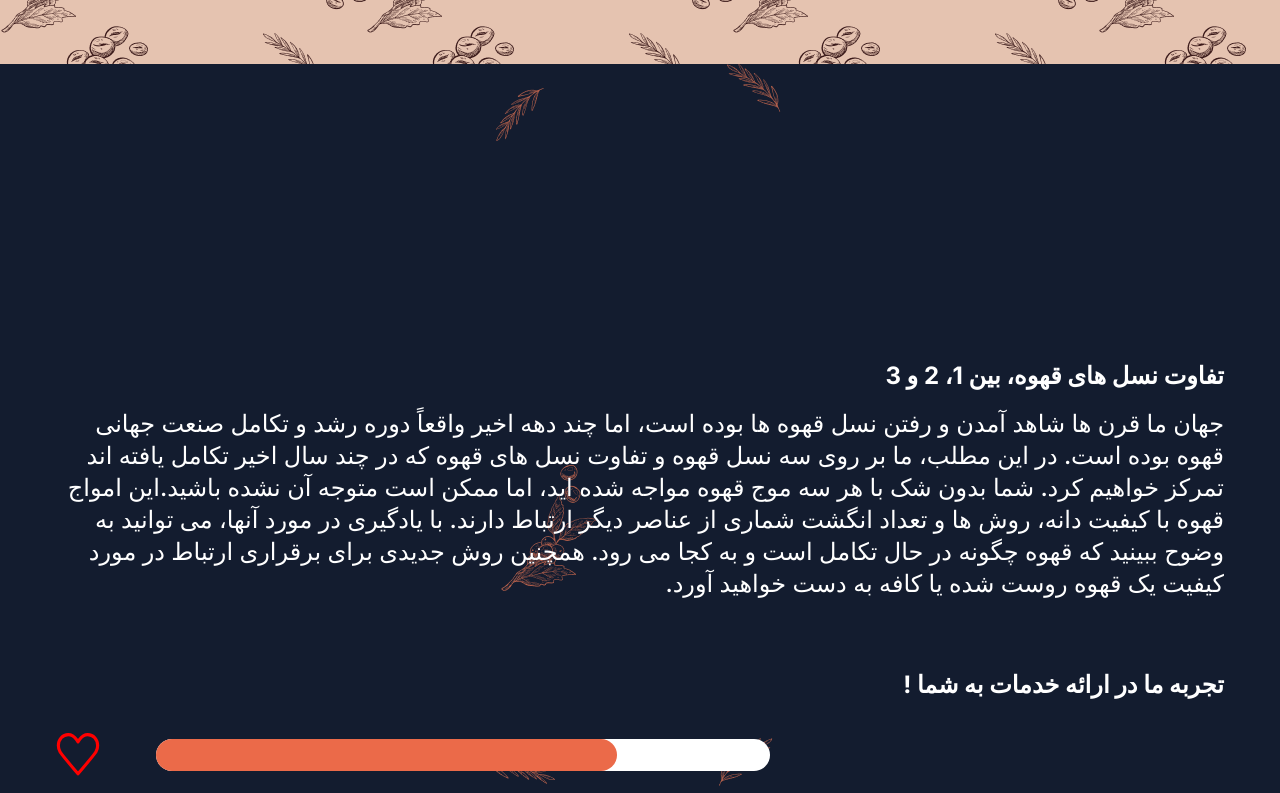
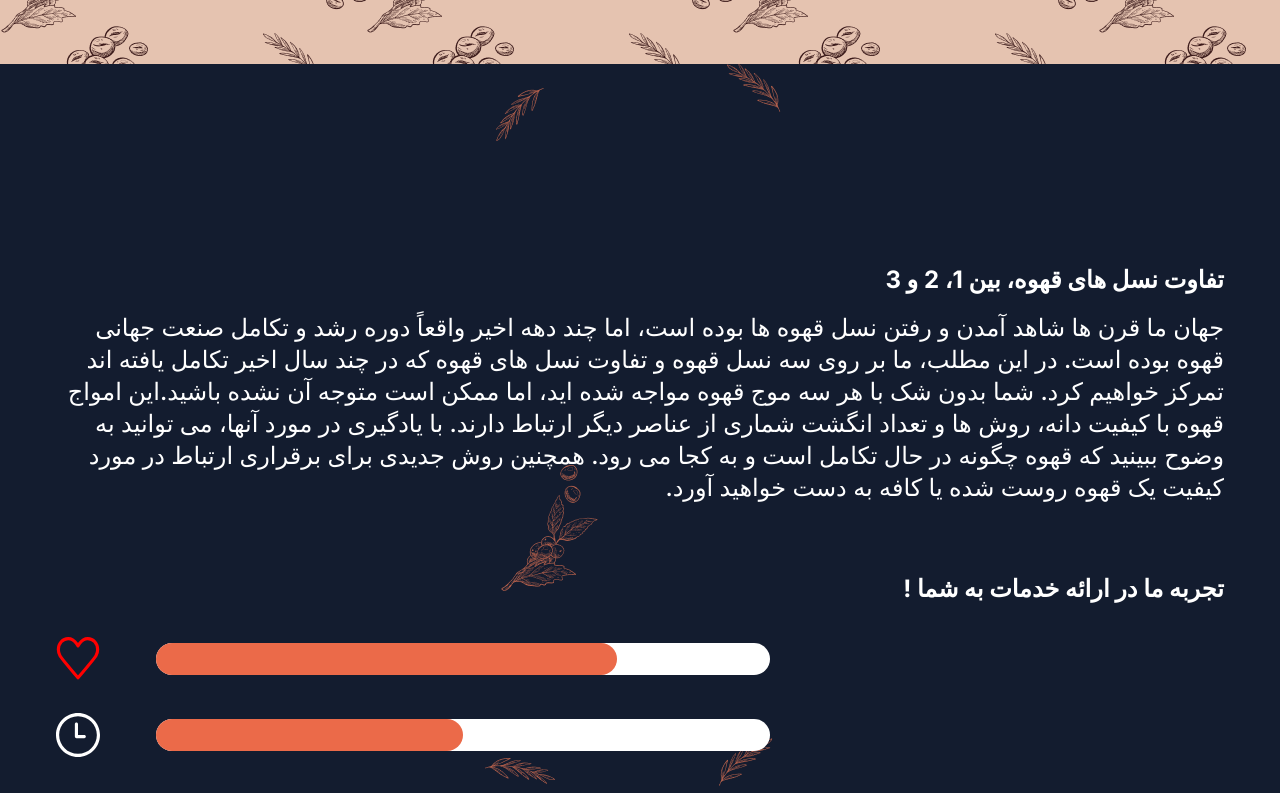
Before and after one commit to Ehsantahamii/CofeeShop, a React (Vite) app: page / in a window 1280 px wide. Shown: the part 736-1529 px from the top of the page. Built offline with nearby package versions, Linux system fonts and the light colour scheme.

Commit message:
Main page updated #4

```diff
--- a/src/pages/MainPage.jsx
+++ b/src/pages/MainPage.jsx
@@ -25,7 +25,7 @@ const MainPage = () => {
                 </div>
             </header>
             <div className='main-page-body w-full h-auto p-8 md:p-14 pb-14 flex-vr text-white'>
-                <div className='block top-32 text-right mt-28 mb-[69px]'>
+                <div className='block top-32 text-right mt-4 mb-[69px]'>
                     <h2 className='mb-4 mt-32 md:text-2xl font-bold'>تفاوت نسل های قهوه، بین 1، 2 و 3</h2>
                     <p className='text-[15px] md:text-2xl'>
                         جهان ما قرن ها شاهد آمدن و رفتن نسل قهوه ها بوده است، اما چند دهه اخیر واقعاً دوره رشد و تکامل صنعت جهانی قهوه بوده است. در این مطلب، ما بر روی سه نسل قهوه و تفاوت نسل های قهوه که در چند سال اخیر تکامل یافته اند تمرکز خواهیم کرد. شما بدون شک با هر سه موج قهوه مواجه شده اید، اما ممکن است متوجه آن نشده باشید.این امواج قهوه با کیفیت دانه، روش ها و تعداد انگشت شماری از عناصر دیگر ارتباط دارند. با یادگیری در مورد آنها، می توانید به وضوح ببینید که قهوه چگونه در حال تکامل است و به کجا می رود. همچنین روش جدیدی برای برقراری ارتباط در مورد کیفیت یک قهوه روست شده یا کافه به دست خواهید آورد.
```
